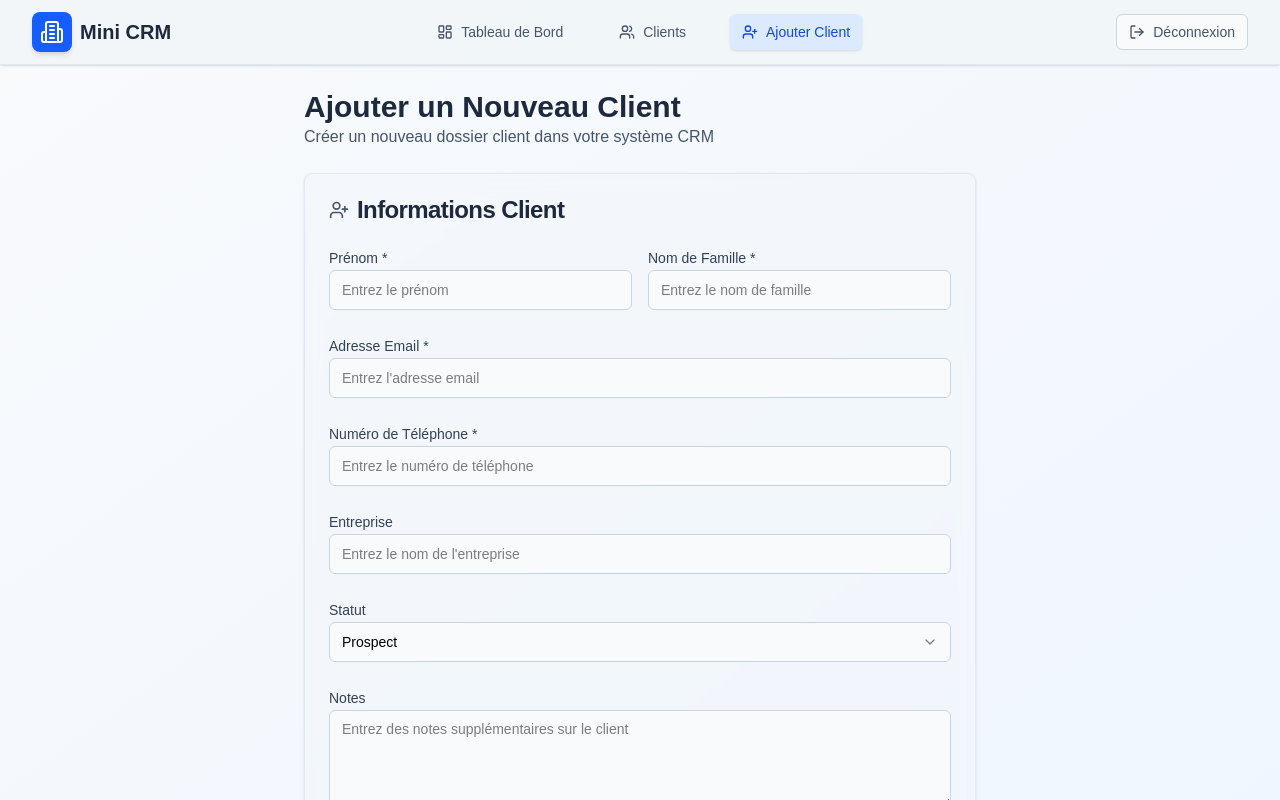
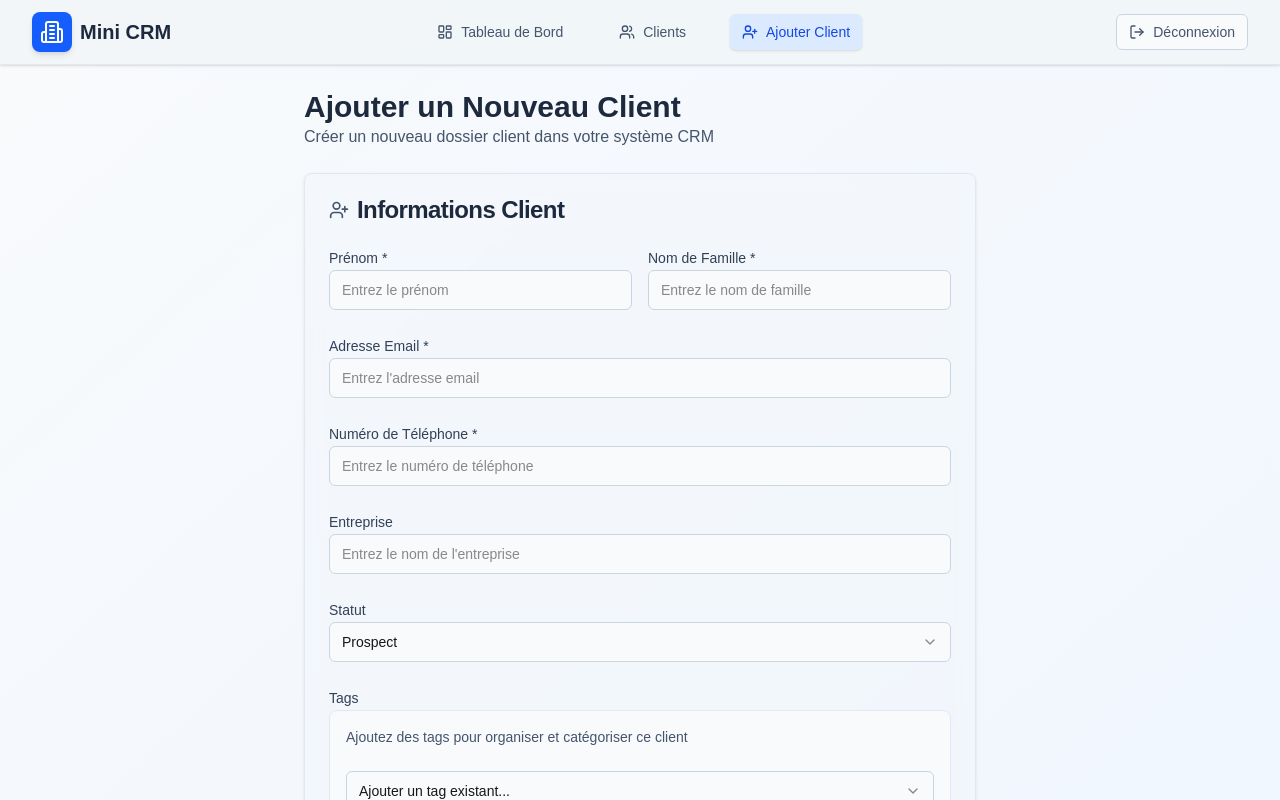
Before and after one commit to DhiaGhouma/miniCRM, a Next.js app: page /clients/add in a window 1280 px wide. Shown: the top 800 px of the page. Built offline with nearby package versions, Linux system fonts and the light colour scheme.

Commit message:
update add client

```diff
--- a/src/app/clients/add/page.tsx
+++ b/src/app/clients/add/page.tsx
@@ -10,19 +10,23 @@ import { Label } from '@/components/ui/label';
 import { Textarea } from '@/components/ui/textarea';
 import { Select, SelectContent, SelectItem, SelectTrigger, SelectValue } from '@/components/ui/select';
 import { Alert, AlertDescription } from '@/components/ui/alert';
+import TagInput from '@/components/ui/TagInput';
 import { CheckCircle, UserPlus } from 'lucide-react';
+import { useCRMStore } from '@/lib/store';
 
 export default function AddClientPage() {
   const router = useRouter();
+  const { addClient } = useCRMStore();
   const [formData, setFormData] = useState({
     firstName: '',
     lastName: '',
     email: '',
     phone: '',
     company: '',
-    status: 'prospect',
+    status: 'prospect' as 'active' | 'inactive' | 'prospect',
     notes: ''
   });
+  const [selectedTags, setSelectedTags] = useState<string[]>([]);
   const [errors, setErrors] = useState<Record<string, string>>({});
   const [isSubmitting, setIsSubmitting] = useState(false);
   const [showSuccess, setShowSuccess] = useState(false);
@@ -30,14 +34,23 @@ export default function AddClientPage() {
   const validateForm = () => {
     const newErrors: Record<string, string> = {};
 
-    if (!formData.firstName.trim()) newErrors.firstName = 'Le prénom est requis';
-    if (!formData.lastName.trim()) newErrors.lastName = 'Le nom de famille est requis';
+    if (!formData.firstName.trim()) {
+      newErrors.firstName = 'Le prénom est requis';
+    }
+
+    if (!formData.lastName.trim()) {
+      newErrors.lastName = 'Le nom de famille est requis';
+    }
+
     if (!formData.email.trim()) {
       newErrors.email = 'L\'email est requis';
     } else if (!/\S+@\S+\.\S+/.test(formData.email)) {
       newErrors.email = 'Veuillez entrer une adresse email valide';
     }
-    if (!formData.phone.trim()) newErrors.phone = 'Le numéro de téléphone est requis';
+
+    if (!formData.phone.trim()) {
+      newErrors.phone = 'Le numéro de téléphone est requis';
+    }
 
     setErrors(newErrors);
     return Object.keys(newErrors).length === 0;
@@ -45,13 +58,23 @@ export default function AddClientPage() {
 
   const handleSubmit = async (e: React.FormEvent) => {
     e.preventDefault();
-    if (!validateForm()) return;
+
+    if (!validateForm()) {
+      return;
+    }
 
     setIsSubmitting(true);
+
+    // Simulate API call
     await new Promise(resolve => setTimeout(resolve, 1000));
+
+    // Add client to store
+    addClient(formData);
+
     setIsSubmitting(false);
     setShowSuccess(true);
 
+    // Reset form
     setFormData({
       firstName: '',
       lastName: '',
@@ -61,8 +84,13 @@ export default function AddClientPage() {
       status: 'prospect',
       notes: ''
     });
+    setSelectedTags([]);
 
-    setTimeout(() => setShowSuccess(false), 3000);
+    // Hide success message after 3 seconds and redirect
+    setTimeout(() => {
+      setShowSuccess(false);
+      router.push('/clients');
+    }, 2000);
   };
 
   const handleInputChange = (field: string, value: string) => {
@@ -74,9 +102,6 @@ export default function AddClientPage() {
 
   return (
     <DashboardLayout>
-      <div
-
-      >
       <div className="max-w-2xl mx-auto space-y-6">
         <div>
           <h1 className="text-3xl font-bold text-slate-800">Ajouter un Nouveau Client</h1>
@@ -87,7 +112,7 @@ export default function AddClientPage() {
           <Alert className="border-green-200 bg-green-50">
             <CheckCircle className="h-4 w-4 text-green-600" />
             <AlertDescription className="text-green-800">
-                Le client a été ajouté avec succès à votre système CRM !
+              Le client a été ajouté avec succès à votre système CRM ! Redirection en cours...
             </AlertDescription>
           </Alert>
         )}
@@ -103,97 +128,137 @@ export default function AddClientPage() {
             <form onSubmit={handleSubmit} className="space-y-6">
               <div className="grid grid-cols-1 md:grid-cols-2 gap-4">
                 <div className="space-y-2">
-                    <Label htmlFor="firstName" className="text-sm font-medium text-slate-700">Prénom *</Label>
+                  <Label htmlFor="firstName" className="text-sm font-medium text-slate-700">
+                    Prénom *
+                  </Label>
                   <Input
                     id="firstName"
                     type="text"
                     value={formData.firstName}
                     onChange={(e) => handleInputChange('firstName', e.target.value)}
-                      className={`bg-slate-50 border-slate-300 focus:border-blue-500 focus:ring-blue-500 text-black ${errors.firstName ? 'border-red-500' : ''}`}
+                    className={`bg-slate-50 border-slate-300 focus:border-blue-500 focus:ring-blue-500 ${
+                      errors.firstName ? 'border-red-500' : ''
+                    }`}
                     placeholder="Entrez le prénom"
                   />
-                    {errors.firstName && <p className="text-sm text-red-600">{errors.firstName}</p>}
+                  {errors.firstName && (
+                    <p className="text-sm text-red-600">{errors.firstName}</p>
+                  )}
                 </div>
 
                 <div className="space-y-2">
-                    <Label htmlFor="lastName" className="text-sm font-medium text-slate-700">Nom de Famille *</Label>
+                  <Label htmlFor="lastName" className="text-sm font-medium text-slate-700">
+                    Nom de Famille *
+                  </Label>
                   <Input
                     id="lastName"
                     type="text"
                     value={formData.lastName}
                     onChange={(e) => handleInputChange('lastName', e.target.value)}
-                      className={`bg-slate-50 border-slate-300 focus:border-blue-500 focus:ring-blue-500 text-black ${errors.lastName ? 'border-red-500' : ''}`}
+                    className={`bg-slate-50 border-slate-300 focus:border-blue-500 focus:ring-blue-500 ${
+                      errors.lastName ? 'border-red-500' : ''
+                    }`}
                     placeholder="Entrez le nom de famille"
                   />
-                    {errors.lastName && <p className="text-sm text-red-600">{errors.lastName}</p>}
+                  {errors.lastName && (
+                    <p className="text-sm text-red-600">{errors.lastName}</p>
+                  )}
                 </div>
               </div>
 
               <div className="space-y-2">
-                  <Label htmlFor="email" className="text-sm font-medium text-slate-700">Adresse Email *</Label>
+                <Label htmlFor="email" className="text-sm font-medium text-slate-700">
+                  Adresse Email *
+                </Label>
                 <Input
                   id="email"
                   type="email"
                   value={formData.email}
                   onChange={(e) => handleInputChange('email', e.target.value)}
-                    className={`bg-slate-50 border-slate-300 focus:border-blue-500 focus:ring-blue-500 text-black ${errors.email ? 'border-red-500' : ''}`}
+                  className={`bg-slate-50 border-slate-300 focus:border-blue-500 focus:ring-blue-500 ${
+                    errors.email ? 'border-red-500' : ''
+                  }`}
                   placeholder="Entrez l'adresse email"
                 />
-                  {errors.email && <p className="text-sm text-red-600">{errors.email}</p>}
+                {errors.email && (
+                  <p className="text-sm text-red-600">{errors.email}</p>
+                )}
               </div>
 
               <div className="space-y-2">
-                  <Label htmlFor="phone" className="text-sm font-medium text-slate-700">Numéro de Téléphone *</Label>
+                <Label htmlFor="phone" className="text-sm font-medium text-slate-700">
+                  Numéro de Téléphone *
+                </Label>
                 <Input
                   id="phone"
                   type="tel"
                   value={formData.phone}
                   onChange={(e) => handleInputChange('phone', e.target.value)}
-                    className={`bg-slate-50 border-slate-300 focus:border-blue-500 focus:ring-blue-500 text-black ${errors.phone ? 'border-red-500' : ''}`}
+                  className={`bg-slate-50 border-slate-300 focus:border-blue-500 focus:ring-blue-500 ${
+                    errors.phone ? 'border-red-500' : ''
+                  }`}
                   placeholder="Entrez le numéro de téléphone"
                 />
-                  {errors.phone && <p className="text-sm text-red-600">{errors.phone}</p>}
+                {errors.phone && (
+                  <p className="text-sm text-red-600">{errors.phone}</p>
+                )}
               </div>
 
               <div className="space-y-2">
-                  <Label htmlFor="company" className="text-sm font-medium text-slate-700">Entreprise</Label>
+                <Label htmlFor="company" className="text-sm font-medium text-slate-700">
+                  Entreprise
+                </Label>
                 <Input
                   id="company"
                   type="text"
                   value={formData.company}
                   onChange={(e) => handleInputChange('company', e.target.value)}
-                    className="bg-slate-50 border-slate-300 focus:border-blue-500 focus:ring-blue-500 text-black"
+                  className="bg-slate-50 border-slate-300 focus:border-blue-500 focus:ring-blue-500"
                   placeholder="Entrez le nom de l'entreprise"
                 />
               </div>
 
               <div className="space-y-2">
-  <Label htmlFor="status" className="text-sm font-medium text-slate-700">Statut</Label>
-  <Select
-    value={formData.status}
-    onValueChange={(value) => handleInputChange('status', value)}
-  >
-    <SelectTrigger
-      className="bg-slate-50 border-slate-300 focus:border-blue-500 focus:ring-blue-500 text-black"
-    >
-      <SelectValue placeholder="Sélectionner le statut" className="text-black" />
+                <Label htmlFor="status" className="text-sm font-medium text-slate-700">
+                  Statut
+                </Label>
+                <Select value={formData.status} onValueChange={(value: 'active' | 'inactive' | 'prospect') => handleInputChange('status', value)}>
+                  <SelectTrigger className="bg-slate-50 border-slate-300 focus:border-blue-500 focus:ring-blue-500">
+                    <SelectValue placeholder="Sélectionner le statut" />
                   </SelectTrigger>
-    <SelectContent className="bg-white text-black">
-      <SelectItem value="prospect" className="text-black">Prospect</SelectItem>
-      <SelectItem value="active" className="text-black">Actif</SelectItem>
-      <SelectItem value="inactive" className="text-black">Inactif</SelectItem>
+                  <SelectContent>
+                    <SelectItem value="prospect">Prospect</SelectItem>
+                    <SelectItem value="active">Actif</SelectItem>
+                    <SelectItem value="inactive">Inactif</SelectItem>
                   </SelectContent>
                 </Select>
               </div>
 
+              <div className="space-y-2">
+                <Label className="text-sm font-medium text-slate-700">
+                  Tags
+                </Label>
+                <div className="p-4 bg-slate-50 rounded-lg border border-slate-200">
+                  <p className="text-sm text-slate-600 mb-3">
+                    Ajoutez des tags pour organiser et catégoriser ce client
+                  </p>
+                  <TagInput
+                    clientId="temp"
+                    selectedTags={selectedTags}
+                    onTagsChange={setSelectedTags}
+                  />
+                </div>
+              </div>
 
               <div className="space-y-2">
-                  <Label htmlFor="notes" className="text-sm font-medium text-slate-700">Notes</Label>
+                <Label htmlFor="notes" className="text-sm font-medium text-slate-700">
+                  Notes
+                </Label>
                 <Textarea
                   id="notes"
                   value={formData.notes}
                   onChange={(e) => handleInputChange('notes', e.target.value)}
-                    className="bg-slate-50 border-slate-300 focus:border-blue-500 focus:ring-blue-500 text-black"
+                  className="bg-slate-50 border-slate-300 focus:border-blue-500 focus:ring-blue-500"
                   placeholder="Entrez des notes supplémentaires sur le client"
                   rows={4}
                 />
@@ -220,7 +285,6 @@ export default function AddClientPage() {
           </CardContent>
         </Card>
       </div>
-      </div>
     </DashboardLayout>
   );
 }
```
Lines whose indentation alone changed are shown as unchanged.
